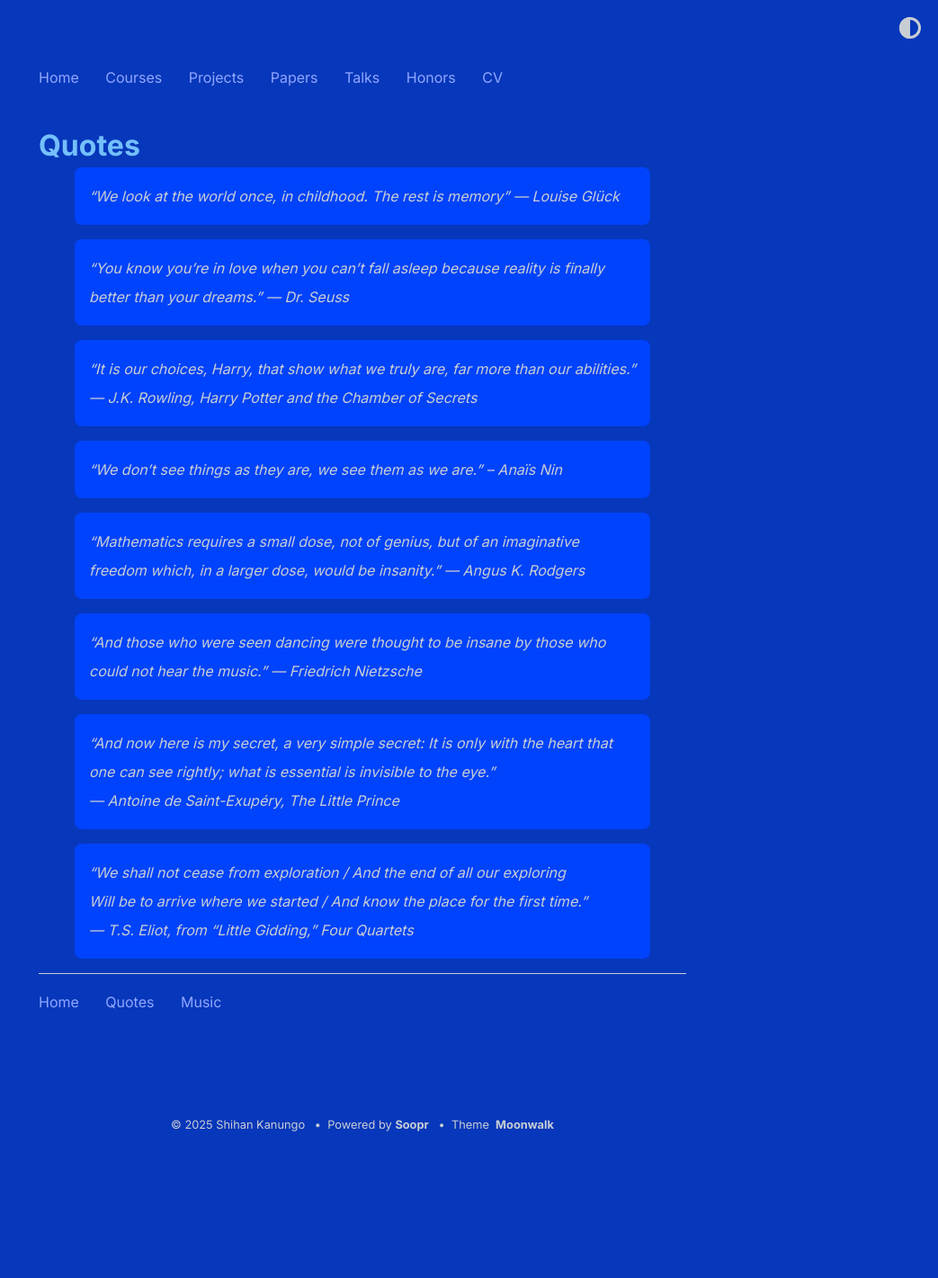
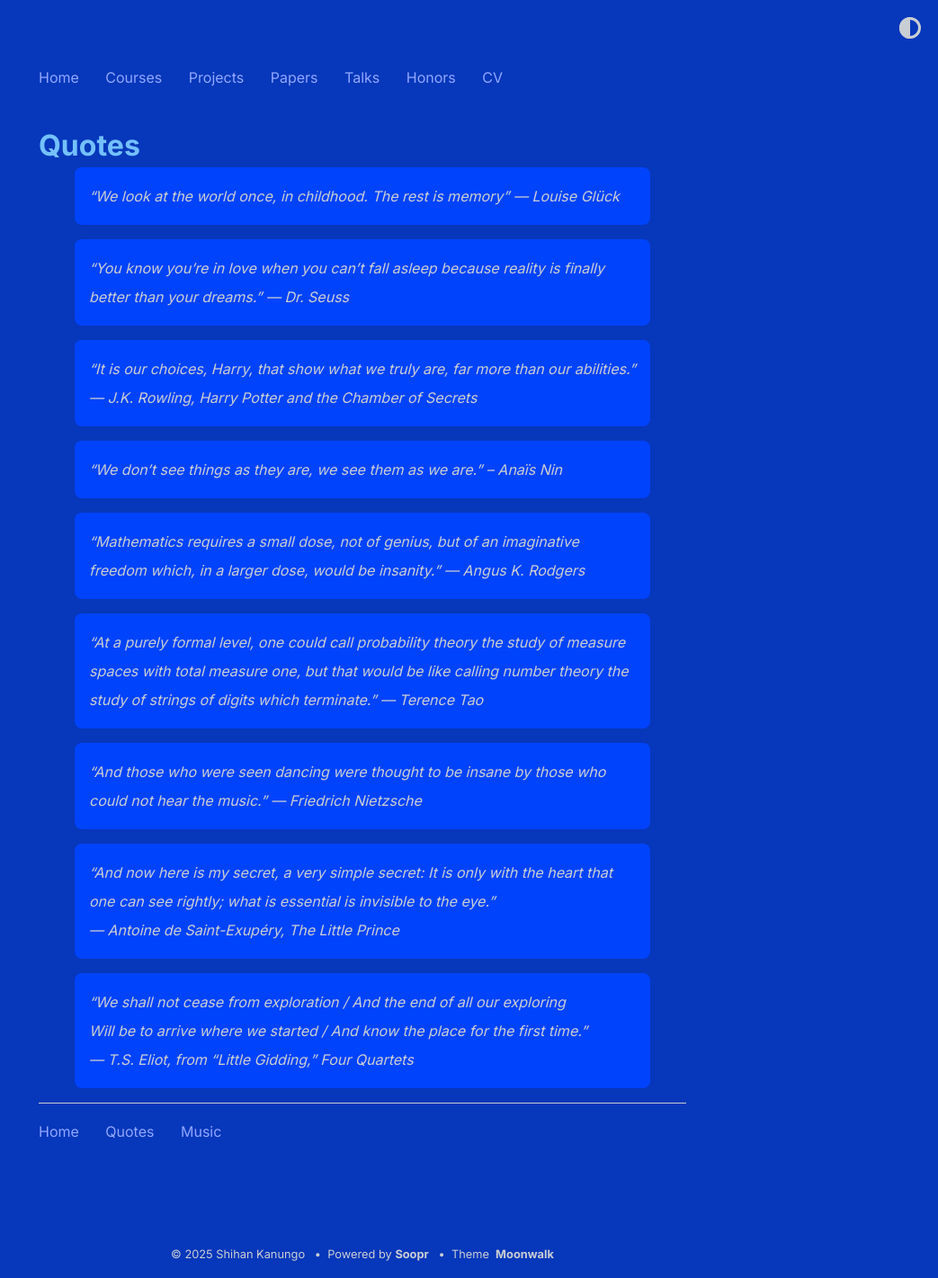
Before and after one commit to shihankanungo/shihankanungo.github.io, a Jekyll site: the page built from quotes.md, in a window 1280 px wide. Shown: the whole page at 90% size, without its empty margins (237-1280 px from the left). Built offline with Jekyll 4.4.1, drawn with Linux system fonts in a browser that asks for light colours; before the commit the page ends 1277 px from its top, so only the background shows below that.

Commit message:
Update quotes.md

```diff
--- a/quotes.md
+++ b/quotes.md
@@ -13,6 +13,8 @@ title: Quotes
 
 > "Mathematics requires a small dose, not of genius, but of an imaginative freedom which, in a larger dose, would be insanity." --- Angus K. Rodgers
 
+> "At a purely formal level, one could call probability theory the study of measure spaces with total measure one, but that would be like calling number theory the study of strings of digits which terminate." --- Terence Tao
+
 > "And those who were seen dancing were thought to be insane by those who could not hear the music." --- Friedrich Nietzsche
 
 > "And now here is my secret, a very simple secret: It is only with the heart that one can see rightly; what is essential is invisible to the eye." <br>
```
